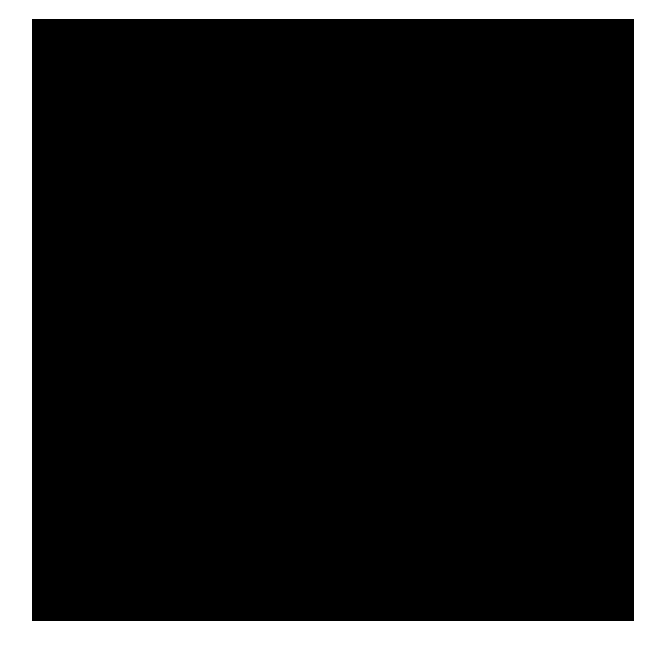
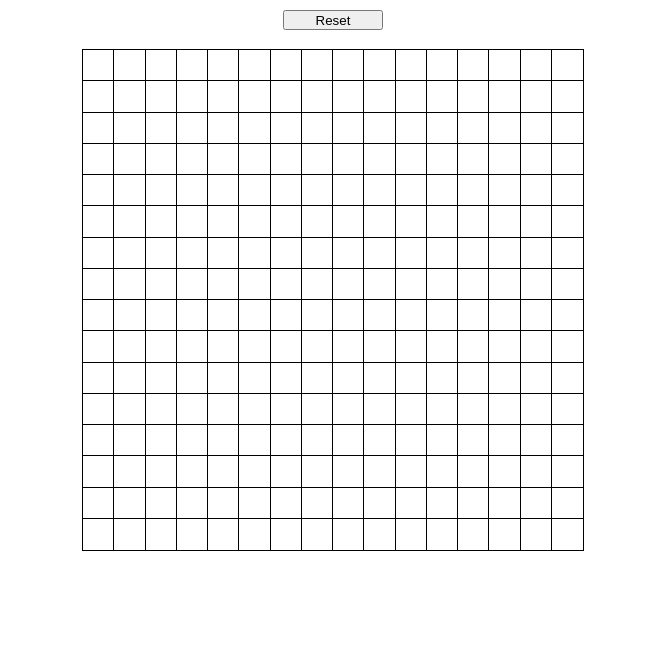
Before and after one commit to derekmarion/etch-a-sketch, a plain HTML site: page index.html in a window 1280 px wide. Shown: the whole page, without its empty margins (307-972 px from the left). Drawn offline with nearby package versions, Linux system fonts and the light colour scheme.

Commit message:
Add scalability with user input

```diff
--- a/css/style.css
+++ b/css/style.css
@@ -2,18 +2,24 @@
 	margin: 0;
 }
 
-#container {
-	width: 600px;
-	height: 600px;
+button#reset {
+	width: 100px;
+	height: 20px;
+	margin: auto;
+        display: block;
+	margin-top: 10px;
+}
+
+div#container {
+	width: 500px;
+	height: 500px;
 	margin: auto;
 	margin-top: 20px;
 }
 
-.grid {
+.block {
 	float: left;
-	background-color: #000000;
-	width: 10%;
-	height: 10%;
+	background-color: #FFF;
 	margin: -1px;
 	border: 1px solid;
 }
--- a/index.html
+++ b/index.html
@@ -6,8 +6,8 @@
 		<script src="js/script.js"></script>
 	</head>
 	<body>
+		<button id="reset">Reset</button>
 		<div id="container">
-
 		</div>
 	</body>
 </html>
--- a/js/script.js
+++ b/js/script.js
@@ -1,12 +1,37 @@
 $(document).ready(function () {
 	var gridSize = 16;
-	for (var i = 1; i <= 100; i += 1) {
-		$('#container').append('<div class="grid"></div>');
+	var blockSize = 500 / gridSize;
+	var blockQuantity = gridSize * gridSize;
+	for (var i = 1; i <= blockQuantity; i += 1) {
+		$('#container').append('<div class="block"></div>');
 	};
-	$('.grid').mouseenter(function() {
-		$(this).fadeTo('fast', 0.1);
+	$('.block').css({
+		"height": blockSize + "px",
+		"width": blockSize + "px",
 	});
-	$('.grid').mouseleave(function() {
-		$(this).fadeTo('fast', 1.0);
+
+	$('.block').mouseenter(function() {
+			$(this).css({
+				"background-color": "#000",
+			});
+		});
+
+	$('button').click(function() {
+		$('#container').empty();
+		var newGridSize = prompt("Enter the number of squares per side for the grid (e.g. 16 for 16x16)");
+		var newBlockSize = 500 / newGridSize;
+		var newBlockQuantity = newGridSize * newGridSize;
+		for (var i = 1; i <= newBlockQuantity; i += 1) {
+			$('#container').append('<div class="block"></div>');
+		};
+		$('.block').css({
+			"height": newBlockSize + "px",
+			"width": newBlockSize + "px",
+		});
+		$('.block').mouseenter(function() {
+			$(this).css({
+				"background-color": "#000",
+			});
+		});
 	});
 });
```
